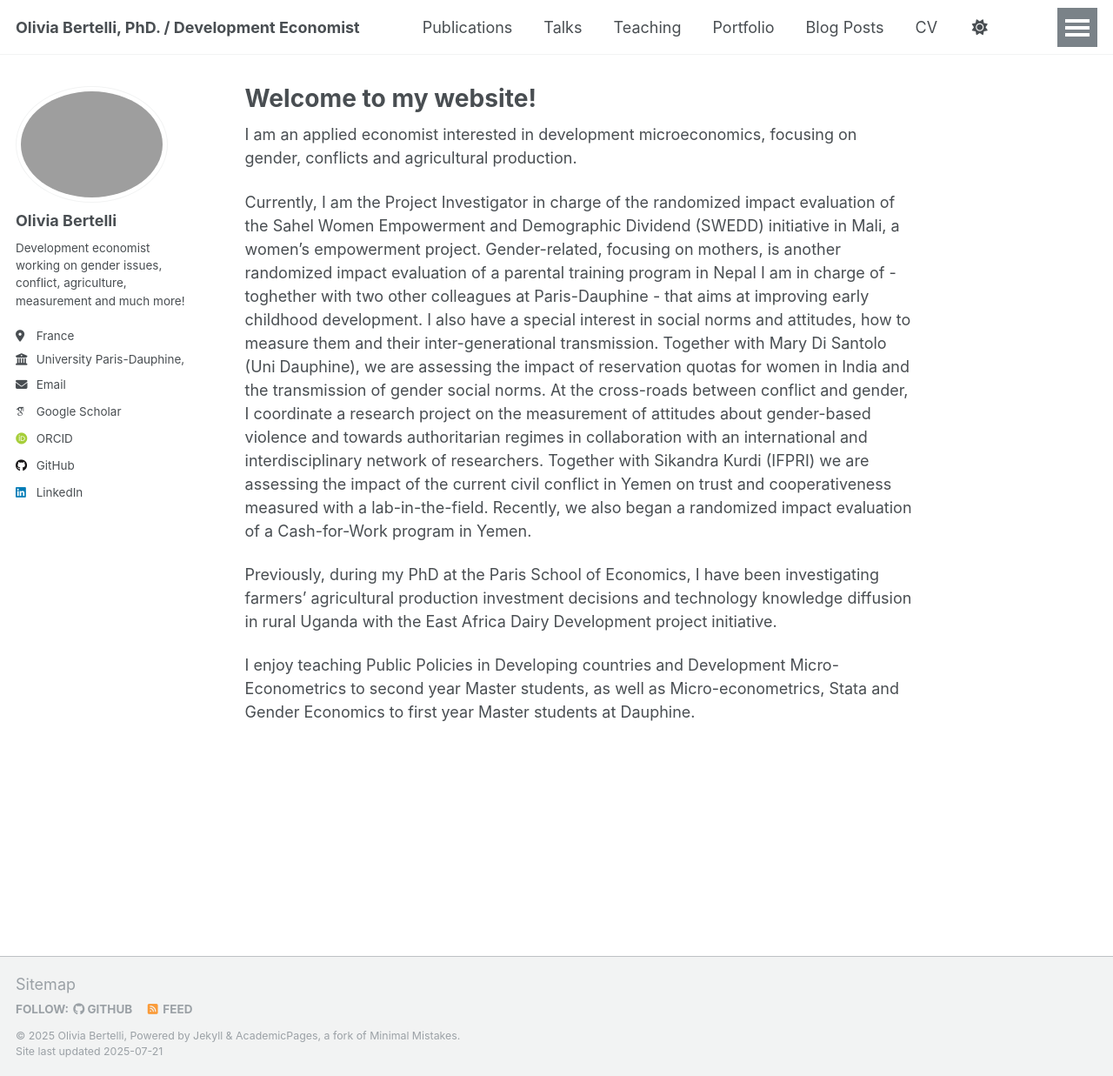
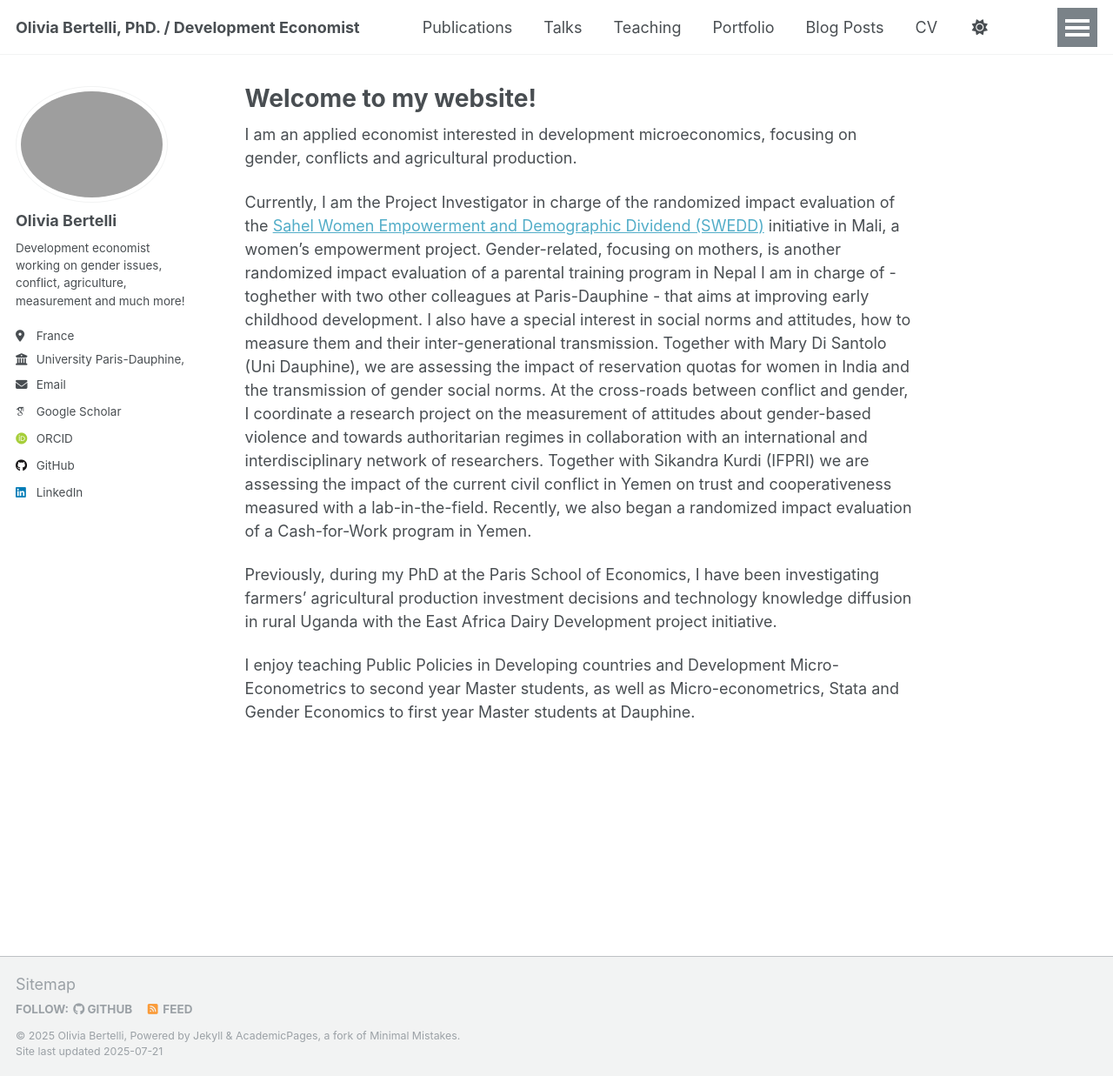
Before and after one commit to OliviaBrtl/OliviaBertelli.github.io, a Jekyll site: the page built from _pages/about.md, in a window 1280 px wide and 1237 px high. Shown: the whole window at 87% size. Built offline with Jekyll 4.4.1, drawn with Linux system fonts in a browser that asks for light colours; some web fonts are replaced; a script that is not in the unit is left out; part of the change alters nothing that is shown.

```diff
--- a/_pages/about.md
+++ b/_pages/about.md
@@ -9,7 +9,7 @@ redirect_from:
 
 I am an applied economist interested in development microeconomics, focusing on gender, conflicts and agricultural production.
 
-Currently, I am the Project Investigator in charge of the randomized impact evaluation of the Sahel Women Empowerment and Demographic Dividend (SWEDD) initiative in Mali, a women's empowerment project. Gender-related, focusing on mothers, is another randomized impact evaluation of a parental training program in Nepal I am in charge of - toghether with two other colleagues at Paris-Dauphine - that aims at improving early childhood development.
+Currently, I am the Project Investigator in charge of the randomized impact evaluation of the [Sahel Women Empowerment and Demographic Dividend (SWEDD)](https://sweddafrica.org/) initiative in Mali, a women's empowerment project. Gender-related, focusing on mothers, is another randomized impact evaluation of a parental training program in Nepal I am in charge of - toghether with two other colleagues at Paris-Dauphine - that aims at improving early childhood development.
 I also have a special interest in social norms and attitudes, how to measure them and their inter-generational transmission. Together with Mary Di Santolo (Uni Dauphine), we are assessing the impact of reservation quotas for women in India and the transmission of gender social norms. At the cross-roads between conflict and gender, I coordinate a research project on the measurement of attitudes about gender-based violence and towards authoritarian regimes in collaboration with an international and interdisciplinary network of researchers. Together with Sikandra Kurdi (IFPRI) we are assessing the impact of the current civil conflict in Yemen on trust and cooperativeness measured with a lab-in-the-field. Recently, we also began a randomized impact evaluation of a Cash-for-Work program in Yemen.
 
 Previously, during my PhD at the Paris School of Economics, I have been investigating farmers' agricultural production investment decisions and technology knowledge diffusion in rural Uganda with the East Africa Dairy Development project initiative.
```
